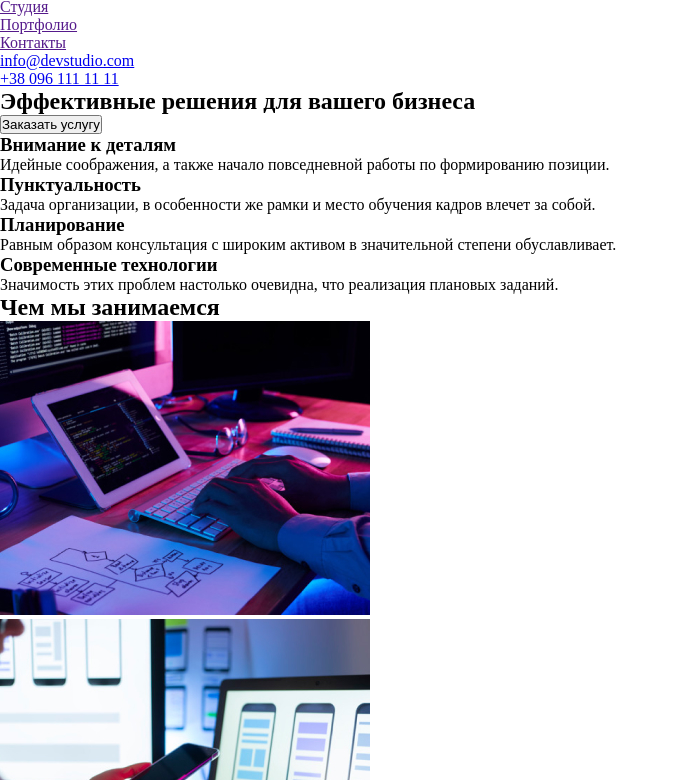
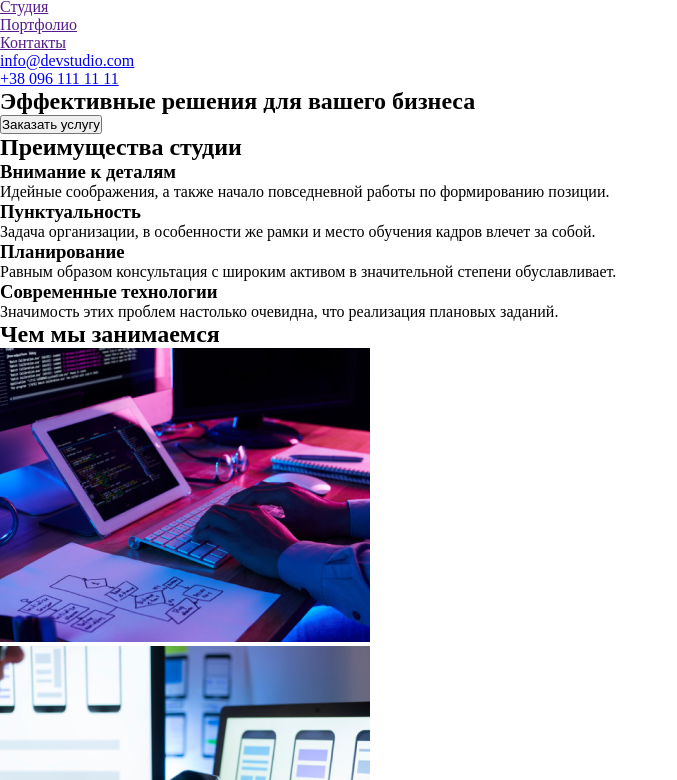
Before and after one commit to Oleksandr-Shapovaliuk/goit-markup-hw-01, a plain HTML site: page index.html in a window 1280 px wide. Shown: the part 20-800 px from the top of the page, without its empty margins (0-677 px from the left). Drawn offline with Linux system fonts and the light colour scheme.

```diff
--- a/index.html
+++ b/index.html
@@ -45,6 +45,7 @@
       </section>
       <!-- ! Banner -->
       <section class="section_advantages_studio">
+         <h2 class="section_advantages_studio_heading">Преимущества студии</h2>
          <ul class="section_advantages_studio_list">
             <li class="section_advantages_studio_list_item">
                <h3 class="section_advantages_studio_list_item_heading">Внимание к деталям</h3>
```
Also changed, not shown: 1 other file.
